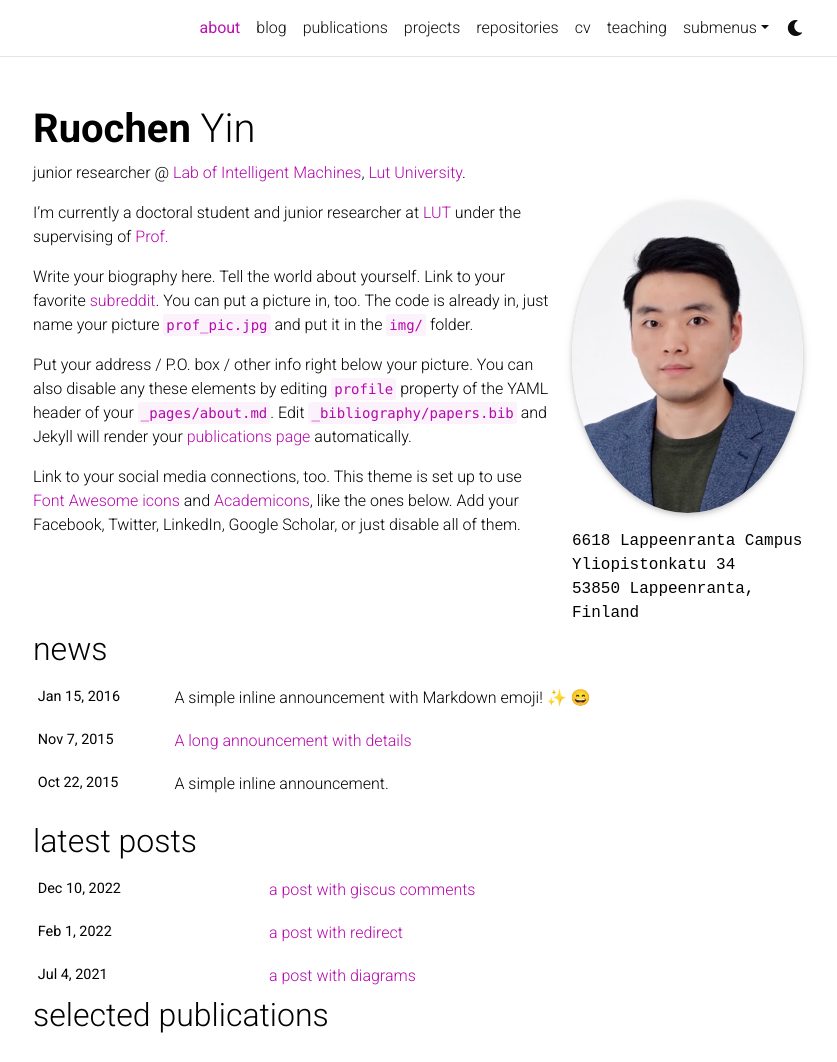
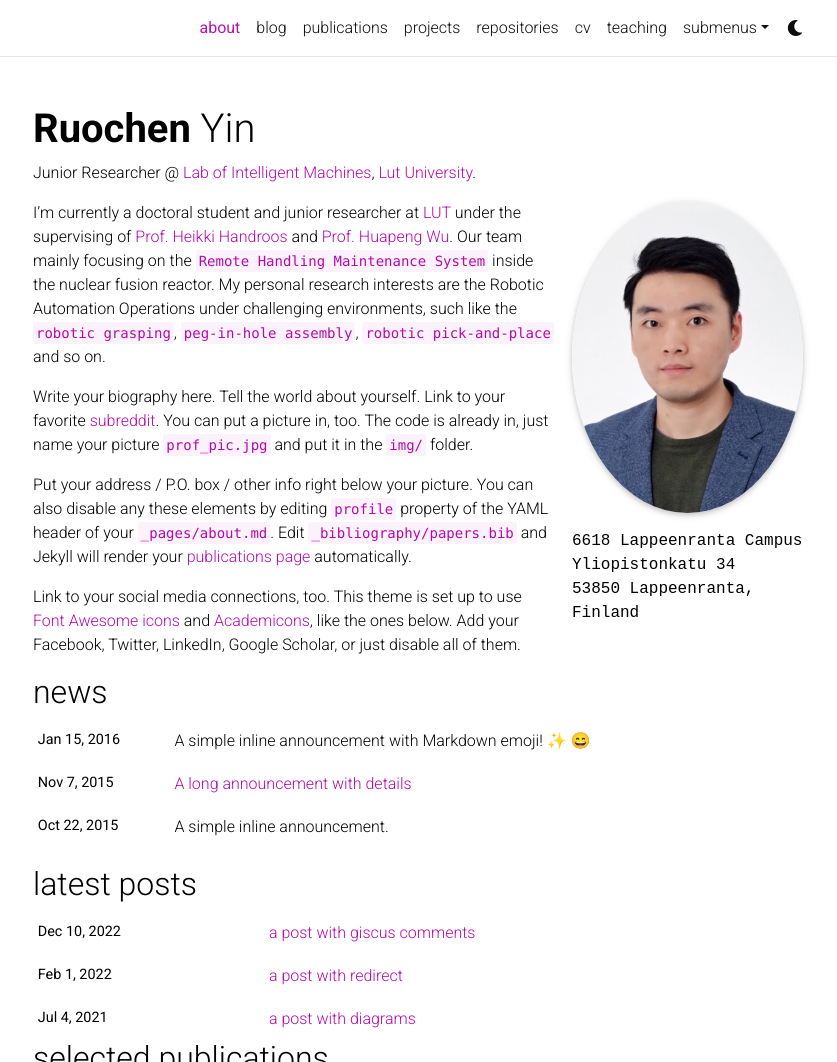
Before and after one commit to rolandying/rolandying.github.io, a Jekyll site: the page built from _pages/about.md, in a window 1280 px wide and 1395 px high, cut to the strip 0-1062 px from the top of the window. Shown: the whole strip, without its empty margins (222-1059 px from the left). Built offline with Jekyll 4.4.1, drawn with Linux system fonts in a browser that asks for light colours; full-size pictures stand in for the smaller copies a plugin makes; emoji names are drawn with the system emoji font; comment, search, counter and statistics services are not loaded; a style sheet for code colours, icons or effects is not loaded.

Commit message:
Update about.md

```diff
--- a/_pages/about.md
+++ b/_pages/about.md
@@ -2,7 +2,7 @@
 layout: about
 title: about
 permalink: /
-subtitle: junior researcher @ <a href='https://www.lut.fi/en/research-groups/laboratory-intelligent-machines'>Lab of Intelligent Machines</a>, <a href='https://www.lut.fi/en'>Lut University</a>.
+subtitle: Junior Researcher @ <a href='https://www.lut.fi/en/research-groups/laboratory-intelligent-machines'>Lab of Intelligent Machines</a>, <a href='https://www.lut.fi/en'>Lut University</a>.
 
 profile:
   align: right
@@ -18,7 +18,7 @@
 selected_papers: true # includes a list of papers marked as "selected={true}"
 social: true  # includes social icons at the bottom of the page
 ---
-I'm currently a doctoral student and junior researcher at [LUT](https://www.lut.fi/en) under the supervising of [Prof. ](https://www.lut.fi/en)
+I'm currently a doctoral student and junior researcher at [LUT](https://www.lut.fi/en) under the supervising of [Prof. Heikki Handroos](https://www.lut.fi/en/profiles/heikki-handroos) and [Prof. Huapeng Wu](https://www.lut.fi/en/profiles/huapeng-wu). Our team mainly focusing on the `Remote Handling Maintenance System` inside the nuclear fusion reactor. My personal research interests are the Robotic Automation Operations under challenging environments, such like the `robotic grasping`, `peg-in-hole assembly`, `robotic pick-and-place` and so on.
 
 Write your biography here. Tell the world about yourself. Link to your favorite [subreddit](http://reddit.com). You can put a picture in, too. The code is already in, just name your picture `prof_pic.jpg` and put it in the `img/` folder.
 
```
